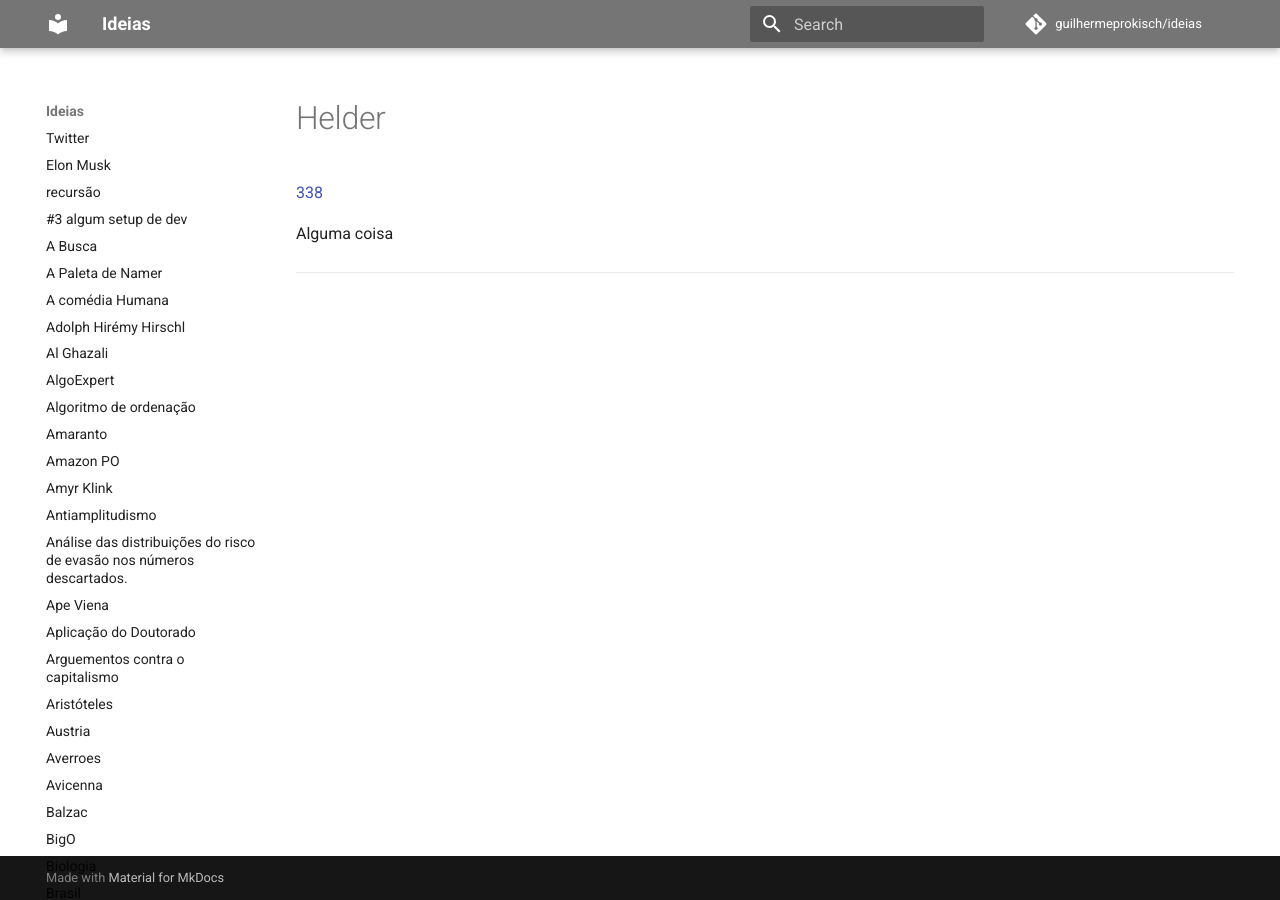
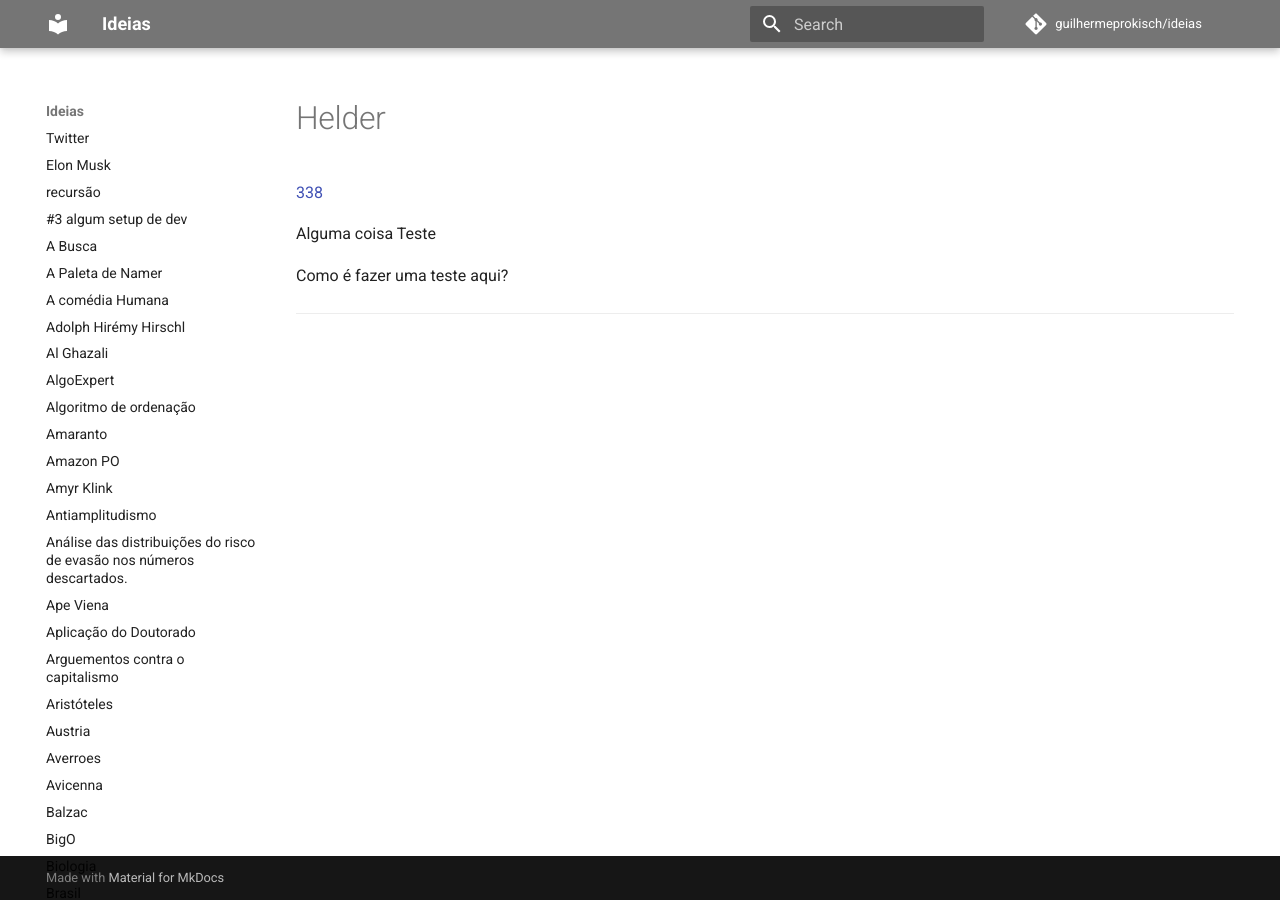
Before and after one commit to guilhermeprokisch/guilherme, an MkDocs documentation site: the page built from docs/helder.md, in a window 1280 px wide. Built offline with MkDocs 1.6.1 and Material for MkDocs 9.7.7, drawn with Linux system fonts in a browser that asks for light colours; comment, search, counter and statistics services are not loaded.

```diff
--- a/docs/helder.md
+++ b/docs/helder.md
@@ -2,6 +2,9 @@
 ######
 
 Alguma coisa
+Teste
+
+Como é fazer uma teste aqui?
 
 
 
```
